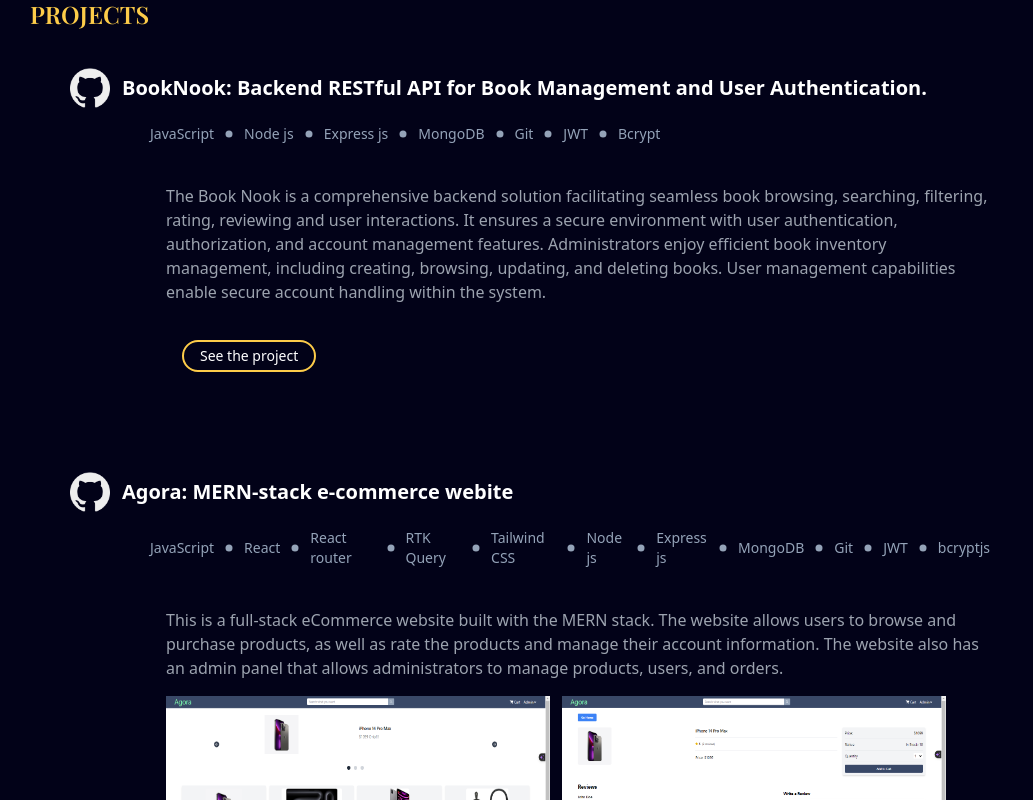
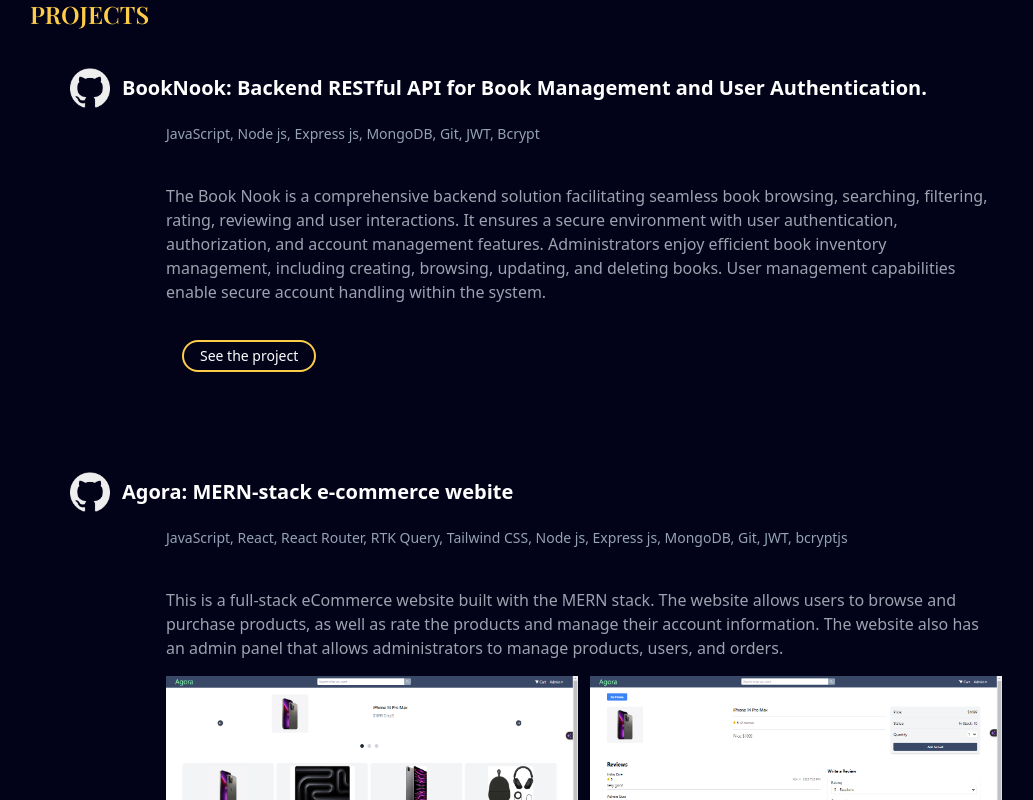
Before and after one commit to Shakhlyn/Shakhlyn-Portfolio, a React (Vite) app: page / in a window 1280 px wide. Shown: the part 1580-2380 px from the top of the page, without its empty margins (130-1163 px from the left). Built offline with nearby package versions, Linux system fonts and the light colour scheme.

Commit message:
fix: Update image size of the projects

```diff
--- a/src/App.jsx
+++ b/src/App.jsx
@@ -7,7 +7,7 @@ function App() {
   return (
     <div className="app">
       <Navbar />
-      <main className="mt-20 w-5/6 md:w-3/4 mx-auto mb-10 pb-4">
+      <main className="mt-20 w-5/6 lg:w-3/4 mx-auto mb-10 pb-4">
         <Outlet />
       </main>
       <Footer />
--- a/src/components/Projects.jsx
+++ b/src/components/Projects.jsx
@@ -24,33 +24,10 @@ const Projects = () => {
             </h3>
           </div>
           <div className=" ml-4 md:ml-20">
-            <div className=" flex flex-row gap-2 items-center md:text-sm text-slate-400 mt-4 mb-10">
-              <p> JavaScript </p>
-              <p>
-                <GoDotFill />
-              </p>
-              <p> Node js </p>
-              <p>
-                <GoDotFill />
-              </p>
-              <p> Express js </p>
-              <p>
-                <GoDotFill />
-              </p>
-              <p> MongoDB </p>
-              <p>
-                <GoDotFill />
-              </p>
-              <p> Git </p>
-              <p>
-                <GoDotFill />
-              </p>
-              <p> JWT </p>
-              <p>
-                <GoDotFill />
-              </p>
-              <p> Bcrypt </p>
-            </div>
+            <p className=" mobile:text-xs md:text-sm text-slate-400 mt-4 ml-4 mb-10">
+              JavaScript, Node js, Express js, MongoDB, Git, JWT, Bcrypt
+            </p>
+
             <div className="text-gray-400 ml-4 flex flex-col gap-4 ">
               <p>
                 The Book Nook is a comprehensive backend solution facilitating
@@ -89,49 +66,11 @@ const Projects = () => {
             </h3>
           </div>
           <div className=" ml-4 md:ml-20">
-            <div className=" flex flex-row gap-2 items-center md:text-sm text-slate-400 mt-4 mb-10">
-              <p> JavaScript </p>
-              <p>
-                <GoDotFill />
-              </p>
-              <p> React </p>
-              <p>
-                <GoDotFill />
-              </p>
-              <p> React router </p>
-              <p>
-                <GoDotFill />
-              </p>
-              <p> RTK Query </p>
-              <p>
-                <GoDotFill />
-              </p>
-              <p> Tailwind CSS </p>
-              <p>
-                <GoDotFill />
-              </p>
-              <p> Node js </p>
-              <p>
-                <GoDotFill />
-              </p>
-              <p> Express js </p>
-              <p>
-                <GoDotFill />
-              </p>
-              <p> MongoDB </p>
-              <p>
-                <GoDotFill />
-              </p>
-              <p> Git </p>
-              <p>
-                <GoDotFill />
-              </p>
-              <p> JWT </p>
-              <p>
-                <GoDotFill />
-              </p>
-              <p> bcryptjs </p>
-            </div>
+            <p className=" mobile:text-xs md:text-sm text-slate-400 mt-4 ml-4 mb-10">
+              JavaScript, React, React Router, RTK Query, Tailwind CSS, Node js,
+              Express js, MongoDB, Git, JWT, bcryptjs
+            </p>
+
             <div className="text-gray-400 ml-4 flex flex-col gap-4 ">
               <p>
                 This is a full-stack eCommerce website built with the MERN
@@ -140,16 +79,16 @@ const Projects = () => {
                 information. The website also has an admin panel that allows
                 administrators to manage products, users, and orders.
               </p>
-              <div className="flex flex-row gap-3">
+              <div className="flex flex-col md:flex-row max-w-full gap-3">
                 <img
                   src="/assets/project/agora/homepage.png"
                   alt="project-homepage"
-                  className="w-96 h-48"
+                  className=" w-[100%] h-auto md:w-[50%] md:h-auto mx-auto"
                 />
                 <img
                   src="/assets/project/agora/details.png"
                   alt="product-details"
-                  className="w-96 h-48"
+                  className=" w-[100%] h-auto md:w-[50%] md:h-auto mx-auto"
                 />
               </div>
 
```
